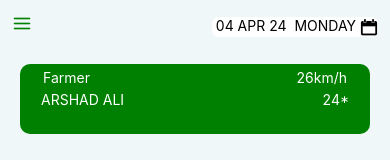
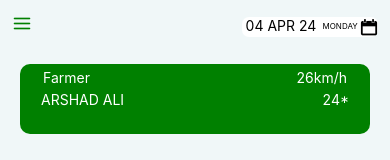
Before and after one commit to Shehiryar12/CropsSecure, a React Native app: screen / in a window 390 px wide. Shown: the top 160 px of the page. Built offline with nearby package versions, Linux system fonts and the light colour scheme.

Commit message:
CROPSECURE

```diff
--- a/Src/Screens/FarmerRecord.js
+++ b/Src/Screens/FarmerRecord.js
@@ -77,4 +77,8 @@ const styles = StyleSheet.create({
    innertexttwo: {
     color: 'white',
   },
+  textmonday:{
+    fontSize: 8,
+    marginTop: 4,
+  }
 });
```
